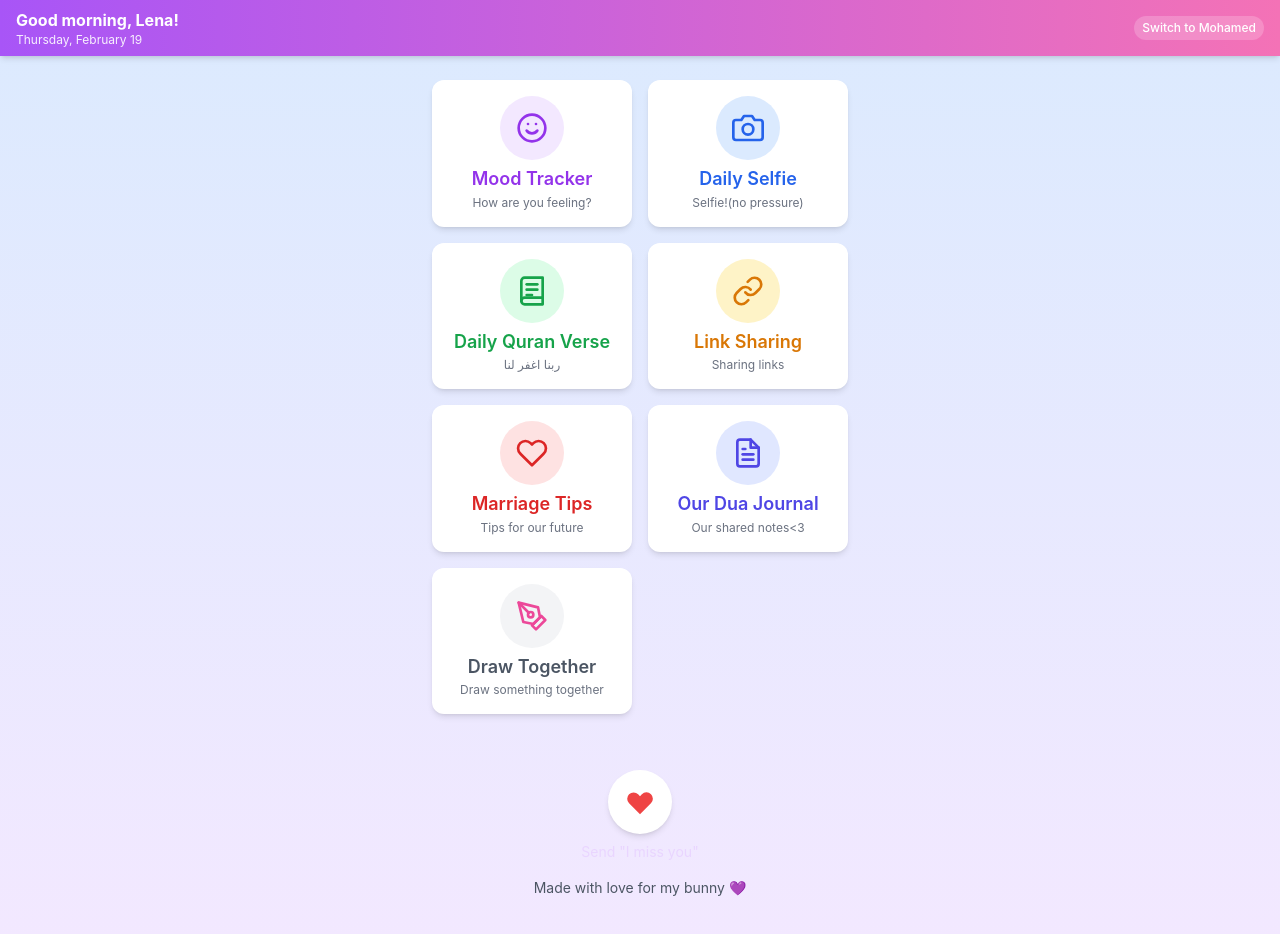
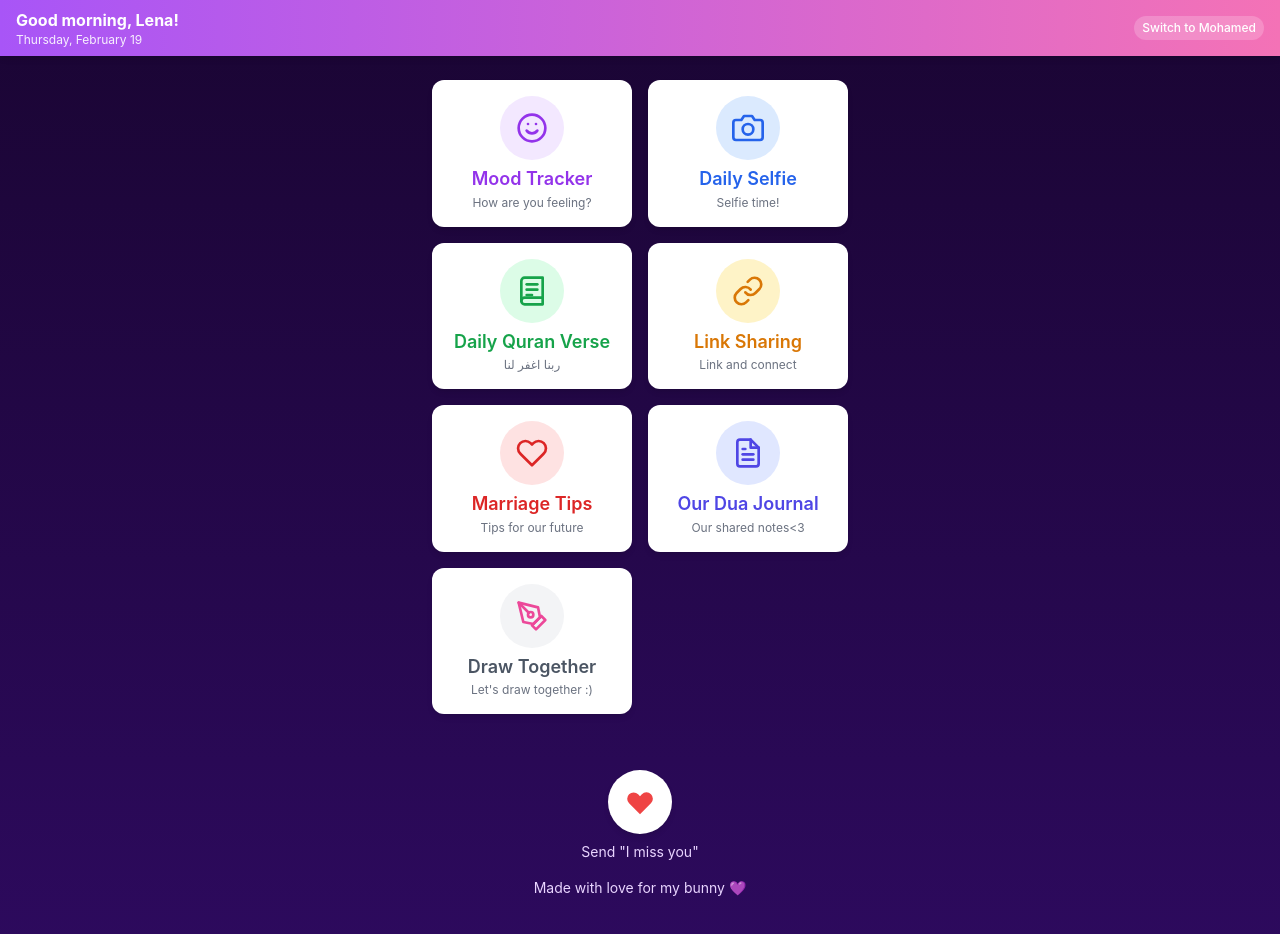
Before and after one commit to mamri98/lena-mohamed-app, a Next.js app: page / in a window 1280 px wide. Shown: the top 934 px of the page. Built offline with nearby package versions, Linux system fonts and the light colour scheme; no server answers; the database is empty.

Commit message:
Update index.js

```diff
--- a/pages/index.js
+++ b/pages/index.js
@@ -80,7 +80,7 @@ const FEATURES = {
         <circle cx="12" cy="13" r="4"></circle>
       </svg>
     ),
-    description: "Selfie!(no pressure)"
+    description: "Selfie time!"
   },
   quran: {
     title: 'Daily Quran Verse',
@@ -105,7 +105,7 @@ const FEATURES = {
         <path d="M14 11a5 5 0 0 0-7.54-.54l-3 3a5 5 0 0 0 7.07 7.07l1.71-1.71"></path>
       </svg>
     ),
-    description: "Sharing links"
+    description: "Link and connect"
   },
   marriage: {
     title: 'Marriage Tips',
@@ -143,7 +143,7 @@ const FEATURES = {
         <circle cx="11" cy="11" r="2"></circle>
       </svg>
     ),
-    description: "Draw something together"
+    description: "Let's draw together :)"
   }
 };
 
@@ -185,7 +185,7 @@ export default function Home() {
   }
 
   return (
-    <div className="min-h-screen bg-gradient-to-b from-blue-100 to-purple-100">
+    <div className="min-h-screen bg-gradient-to-b from-[#1a0533] to-[#2d0a5e]">
       <Head>
         <title>Lena & Mohamed</title>
         <link rel="icon" href="/favicon.ico" />
@@ -236,7 +236,7 @@ export default function Home() {
         {activeFeature !== 'document' && activeFeature !== 'drawing' && (
           <footer className="max-w-md mx-auto px-4 pb-16 text-center">
             {!activeFeature && <MissYouButton name={name} />}
-            <p className="text-gray-600 text-sm mt-2">Made with love for my bunny 💜</p>
+            <p className="text-purple-200 text-sm mt-2">Made with love for my bunny 💜</p>
           </footer>
         )}
 
```
